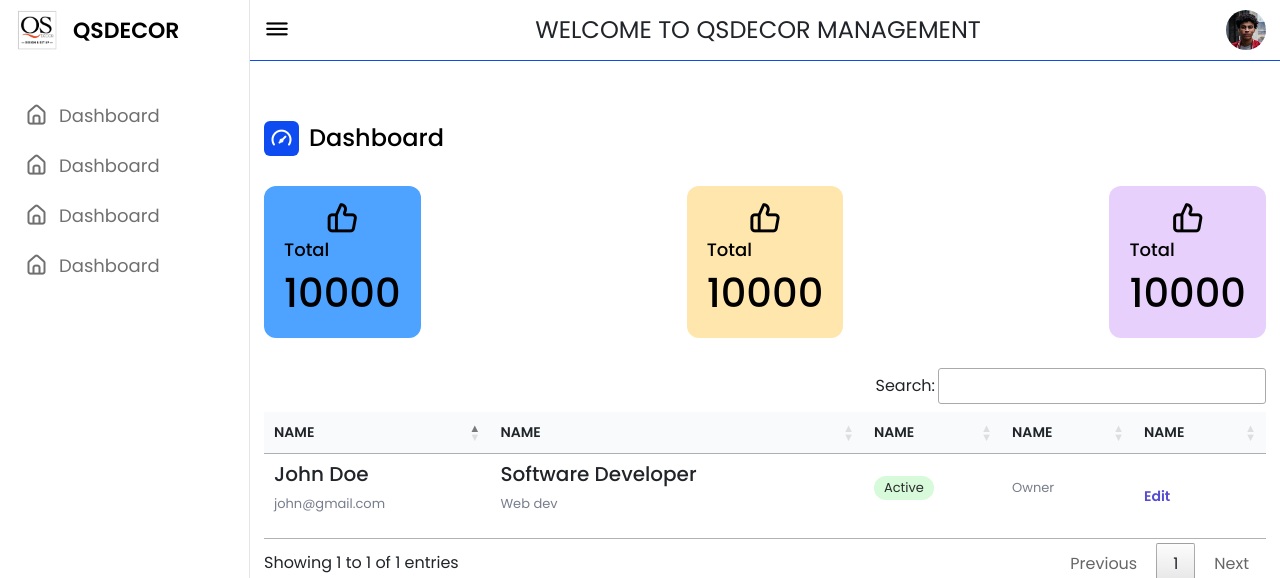
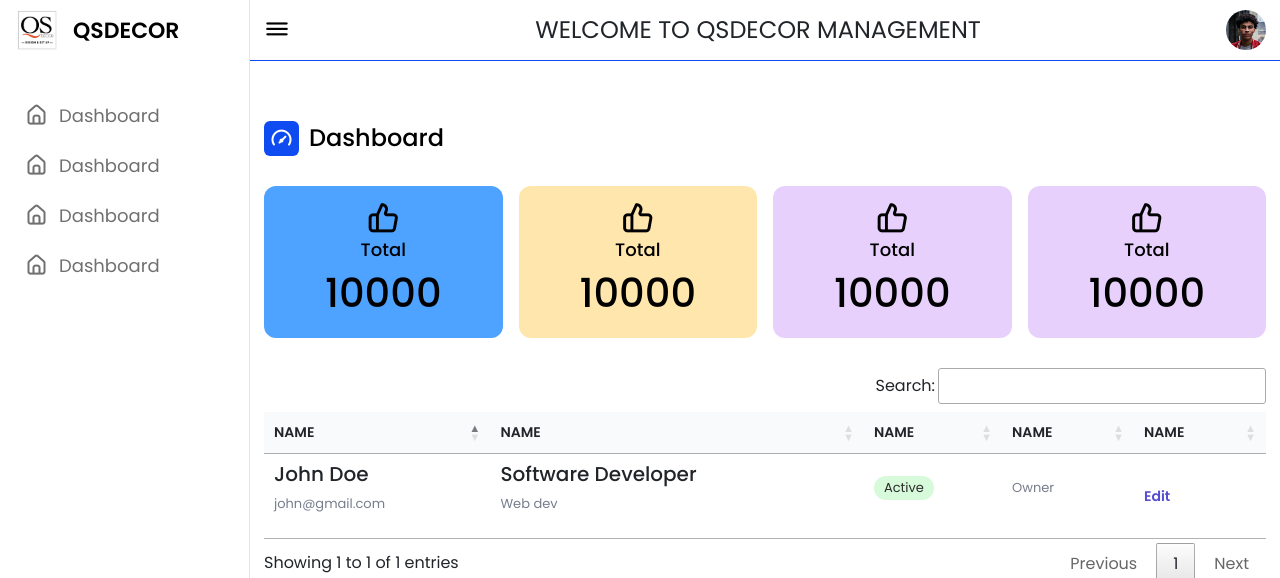
Before and after one commit to sherlockduy4869/QSDecor_Management, a PHP site: page / in a window 1280 px wide. Shown: the top 578 px of the page. Run offline with PHP 8.4, Linux system fonts and the light colour scheme; some libraries are stand-ins or nearby versions.

Commit message:
Feat: add 1 more box for data showing, make text in box center

```diff
--- a/HTML Files/index.html
+++ b/HTML Files/index.html
@@ -103,6 +103,12 @@
                         <span class="text">Total</span>
                         <span class="number">100</span>
                     </div>
+
+                    <div class="box box3">
+                        <i class="uil uil-thumbs-up"></i>
+                        <span class="text">Total</span>
+                        <span class="number">100</span>
+                    </div>
                 </div>
             </div>
 
--- a/Resource/css/style.css
+++ b/Resource/css/style.css
@@ -239,9 +239,10 @@ nav.close ~.dashboard .top{
     flex-direction: column;
     align-items: center;
     border-radius: 12px;
-    width: calc(100 / 3 - 15px);
+    width: calc(100% / 4 - 12px);
     padding: 15px 20px;
     background-color: var(--box1-color);
+    text-align: center;
 }
 
 .dash-content .boxes .box span{
--- a/index.php
+++ b/index.php
@@ -108,6 +108,12 @@
                         <span class="text">Total</span>
                         <span class="number">10000</span>
                     </div>
+
+                    <div class="box box3">
+                        <i class="uil uil-thumbs-up"></i>
+                        <span class="text">Total</span>
+                        <span class="number">10000</span>
+                    </div>
                 </div>
             </div>
 
```
Also changed, not shown: Config/config.php (+4 -4 lines).
